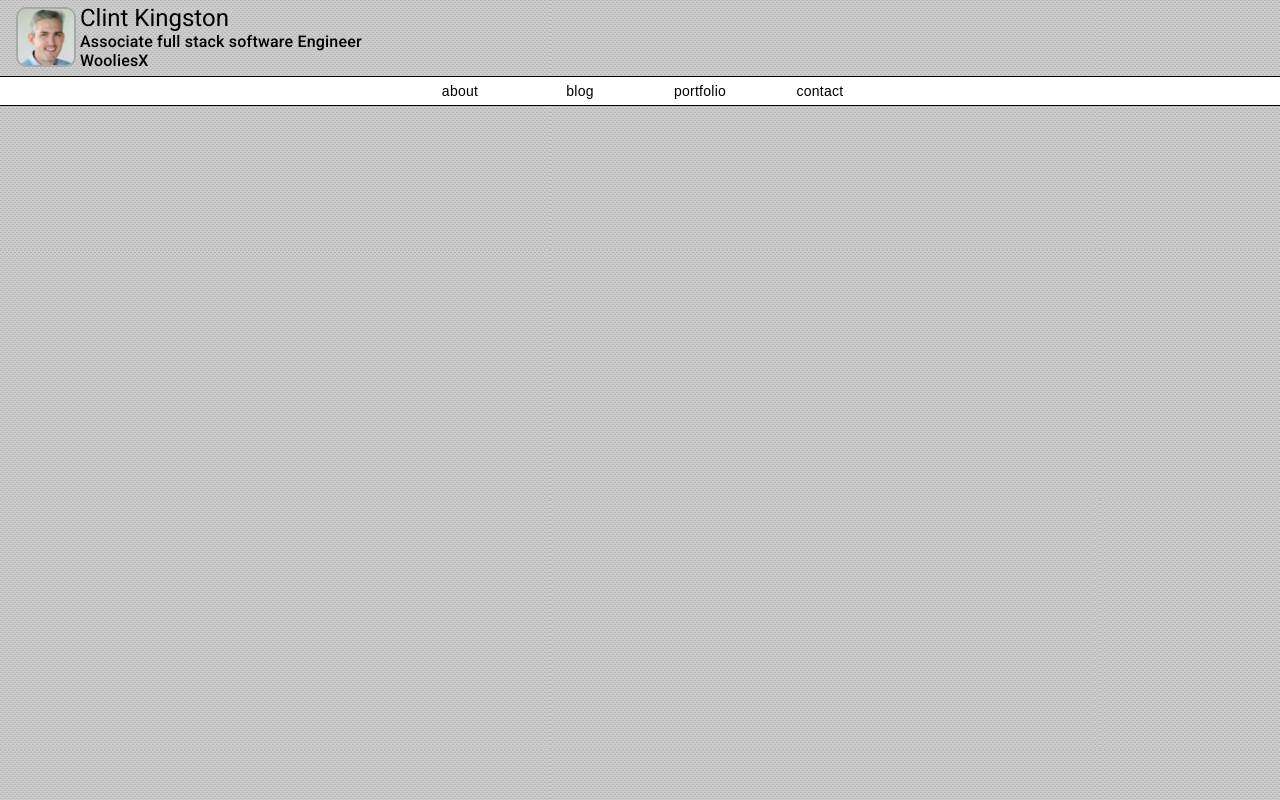
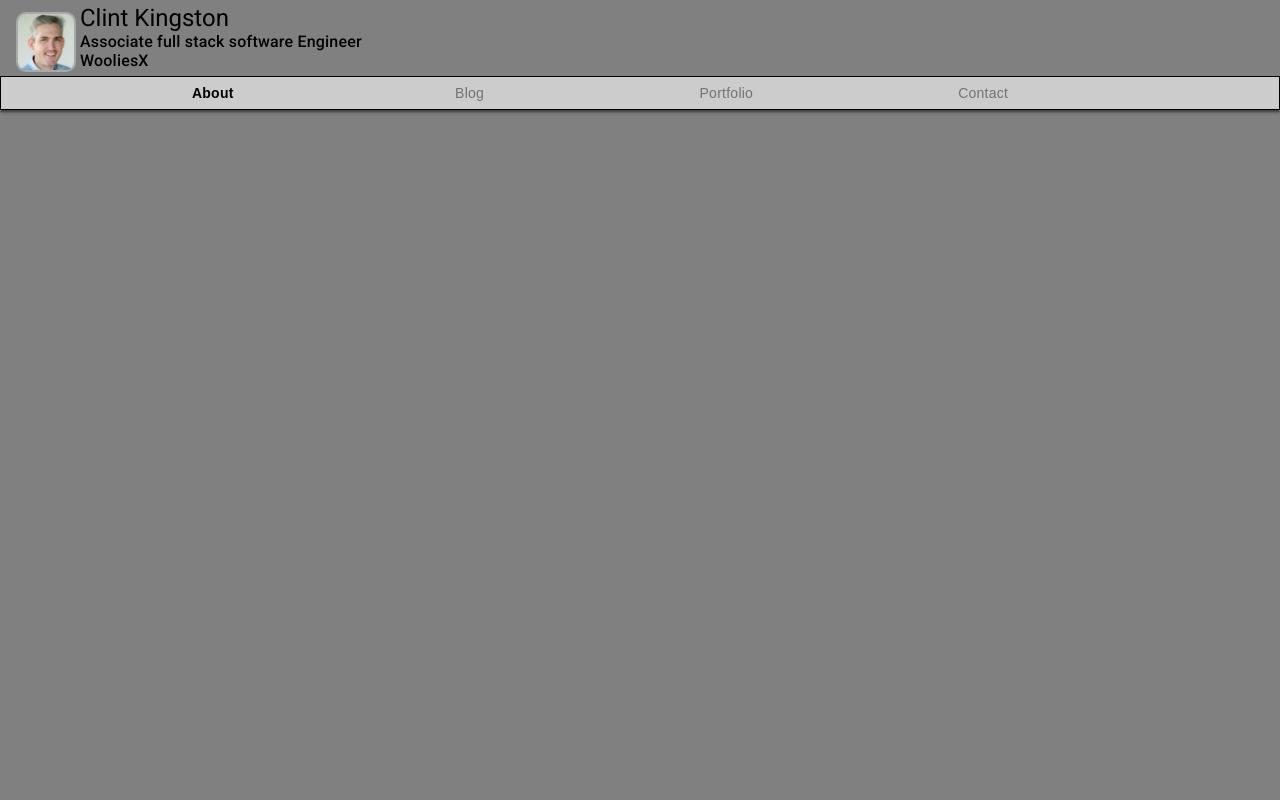
Before and after one commit to iClint/portfolio-web-app, an Angular app: page /about in a window 1280 px wide. Built offline with nearby package versions, Linux system fonts and the light colour scheme; no server answers.

Commit message:
refactored nav menu

```diff
--- a/angular.json
+++ b/angular.json
@@ -20,6 +20,7 @@
             "tsConfig": "tsconfig.app.json",
             "assets": ["src/favicon.ico", "src/assets"],
             "styles": [
+              "node_modules/bootstrap/dist/css/bootstrap.min.css",
               "@angular/material/prebuilt-themes/indigo-pink.css",
               "src/styles.css"
             ],
--- a/package.json
+++ b/package.json
@@ -23,8 +23,11 @@
     "@angular/platform-server": "^17.3.7",
     "@angular/router": "^17.3.7",
     "@angular/ssr": "^17.3.4",
+    "@ng-bootstrap/ng-bootstrap": "^16.0.0",
+    "@popperjs/core": "^2.11.8",
     "animation": "^0.1.3",
     "animations": "^0.0.0",
+    "bootstrap": "^5.3.2",
     "express": "^4.18.2",
     "material": "^0.9.10",
     "rxjs": "~7.8.0",
@@ -35,6 +38,7 @@
     "@angular-devkit/build-angular": "^17.3.4",
     "@angular/cli": "^17.3.4",
     "@angular/compiler-cli": "^17.3.7",
+    "@angular/localize": "^17.3.7",
     "@types/express": "^4.17.17",
     "@types/jasmine": "~5.1.0",
     "@types/node": "^18.18.0",
--- a/src/app/app.component.css
+++ b/src/app/app.component.css
@@ -11,6 +11,10 @@
   );
 } */
 
+.app{
+    background-color: grey;
+}
+
 .card {
 
   height: fit-content;
--- a/src/app/app.component.html
+++ b/src/app/app.component.html
@@ -1,4 +1,6 @@
-<app-header></app-header>
-<app-navigation></app-navigation>
-<div class="small-vert-gap"></div>
-<router-outlet class="router-outlet"></router-outlet>
+<div class="app">
+    <app-header></app-header>
+    <app-navigation></app-navigation>
+    <div class="small-vert-gap"></div>
+    <router-outlet class="router-outlet"></router-outlet>
+</div>
--- a/src/app/app.routes.ts
+++ b/src/app/app.routes.ts
@@ -3,7 +3,7 @@ import { AboutComponent } from './modules/about/about.component';
 import { BlogComponent } from './modules/blog/blog.component';
 
 export const routes: Routes = [
-  { path: '', redirectTo: '/about', pathMatch: 'full' },
+  { path: '', redirectTo: 'about', pathMatch: 'full' },
   { path: 'about', component: AboutComponent },
   { path: 'blog', component: BlogComponent },
 ];
--- a/src/app/modules/shared/header/header.component.css
+++ b/src/app/modules/shared/header/header.component.css
@@ -4,12 +4,14 @@ h2 {
   padding: 0;
   line-height: normal;
 }
+
 .header {
   min-width: 330px;
   position: relative;
   padding-top: 4px;
   padding-bottom: 4px;
   color: black;
+  background-color: grey;
 }
 
 .header__container {
@@ -50,6 +52,7 @@ h2 {
   /* text-shadow: 2px 2px 6px black; */
 }
 
+
 .navigation__hamburger-button {
   position: absolute;
   bottom: 0;
--- a/src/app/modules/shared/navigation/navigation.component.css
+++ b/src/app/modules/shared/navigation/navigation.component.css
@@ -1,38 +1,44 @@
-.nav-link {
-  text-decoration: none;
-  color: black;
-}
-.navigation {
-  background-color: white;
-}
-.navigation__frame {
-  height: 1px;
-  width: 100%;
-  background: black;
+ul {
+  margin: 0;
+  padding: 0;
 }
 
-.navigation__menu-container {
+.navigation {
   display: flex;
   justify-content: center;
-  height: fit;
+  border: 1px solid black;
+  background-color: rgb(205, 204, 204);
+  box-shadow: 0px 2px 3px rgba(0, 0, 0, 0.593);
 }
 
 .navigation__menu {
   list-style: none;
+  max-width: 1200px;
+}
+
+.navigation__desktop {
+  display: inline-flex;
+  justify-content: space-evenly;
+  max-width: 1200px;
+  width: 100%;
 }
 
 .navigation__menu-items {
   display: flex;
   justify-content: center;
-  padding: 4px;
-  min-width: fit-content;
-  width: 120px;
+  align-items: center;
+  width: 90px;
+  height: 32px;
   cursor: pointer;
 }
 
 .navigation__menu-items:hover {
-  cursor: pointer;
   background: rgb(230, 230, 230);
+}
+
+.navigation__links {
+  text-decoration: none;
+  color: rgb(115, 115, 115);
 }
 
 .navigation__hamburger {
@@ -65,9 +71,9 @@
   height: 3px;
   background-color: black;
 }
-/* Small screen */
+
 @media screen and (max-width: 430px) {
-  .desktop-nav-menu {
+  .navigation__desktop {
     display: none;
   }
 
@@ -75,40 +81,28 @@
     display: flex;
   }
 
-  .navigation__menu-container {
-    height: auto;
+  .navigation__menu {
+    display: flex;
+    flex-direction: column;
+    width: 100%;
     overflow: hidden;
   }
 
-  .navigation__menu-container {
-    display: flex;
-    flex-direction: column;
-  }
-
   .navigation__menu-items {
-    display: flex;
-    justify-content: center;
-    padding: 16px;
-    width: 100%;
-    font-size: 18px;
+    padding-top: 32px;
+    padding-bottom: 32px;
+    width: 100vw;
+    font-size: 22px;
   }
 }
 
-/* Desktop */
 @media screen and (min-width: 430px) {
-  .mobile-nav-menu {
-    display: none;
-  }
-
-  .navigation__menu-container {
+  .navigation__menu {
     display: flex;
-  }
-
-  .show-menu {
-    height: auto;
   }
 }
 
-.show-menu {
-  height: auto;
+.active-route {
+  font-weight: 900;
+  color: black;
 }
--- a/src/app/modules/shared/navigation/navigation.component.html
+++ b/src/app/modules/shared/navigation/navigation.component.html
@@ -1,34 +1,32 @@
-<nav class="navigation" [ngClass]="{ 'show-menu': isMenuVisible }">
-  <div class="navigation__frame"></div>
-  <div class="desktop-nav-menu">
+<nav class="navigation">
+  <div class="navigation__desktop">
     <ng-container *ngTemplateOutlet="navMenu"></ng-container>
   </div>
   <div
-    class="mobile-nav-menu"
+    class="navigation__mobile"
     [@expandCollapse]="isMenuVisible ? 'expanded' : 'collapsed'"
   >
     <ng-container *ngTemplateOutlet="navMenu"></ng-container>
   </div>
-  <div class="navigation__frame"></div>
   <div class="navigation__hamburger" (click)="toggleMenu()">
-    <ng-container *ngTemplateOutlet="hamburger"></ng-container>
+    <div class="hamburger-icon">
+      <div class="bar"></div>
+      <div class="bar"></div>
+      <div class="bar"></div>
+    </div>
   </div>
 </nav>
 
 <ng-template #navMenu>
-  <div class="navigation__menu-container">
-    <ul class="navigation__menu" *ngFor="let navOption of navOptions" c>
+  <ul class="navigation__menu" *ngFor="let navOption of navOptions">
+    <a
+      class="navigation__links"
+      [routerLink]="navOption.url"
+      routerLinkActive="active-route"
+    >
       <li class="navigation__menu-items">
-        <a class="nav-link" href="#">{{ navOption }}</a>
+        {{ navOption.label }}
       </li>
-    </ul>
-  </div>
+    </a>
+  </ul>
 </ng-template>
-
-<ng-template #hamburger>
-  <div class="hamburger-icon">
-    <div class="bar"></div>
-    <div class="bar"></div>
-    <div class="bar"></div>
-  </div>
-</ng-template>
--- a/src/app/modules/shared/navigation/navigation.component.ts
+++ b/src/app/modules/shared/navigation/navigation.component.ts
@@ -7,11 +7,12 @@ import {
   transition,
   trigger,
 } from '@angular/animations';
+import { RouterModule } from '@angular/router';
 
 @Component({
   selector: 'app-navigation',
   standalone: true,
-  imports: [CommonModule],
+  imports: [CommonModule, RouterModule],
   templateUrl: './navigation.component.html',
   styleUrl: './navigation.component.css',
   animations: [
@@ -19,9 +20,9 @@ import {
       state(
         'collapsed',
         style({
-          height: '0',
+          height: '2px',
           overflow: 'hidden',
-          opacity: '0',
+          opacity: '1',
         })
       ),
       state(
@@ -37,12 +38,16 @@ import {
   ],
 })
 export class NavigationComponent {
-  navOptions = ['about', 'blog', 'portfolio', 'contact'];
+  navOptions = [
+    { label: 'About', url: 'about' },
+    { label: 'Blog', url: 'blog' },
+    { label: 'Portfolio', url: 'portfolio' },
+    { label: 'Contact', url: 'contact' },
+  ];
   isMenuVisible: boolean = false;
 
   @HostListener('window:resize', ['$event'])
   onResize(event: Event): void {
-    // Adjust the menu visibility based on screen size
     this.isMenuVisible = window.innerWidth > 430;
   }
   toggleMenu(): void {
--- a/src/main.ts
+++ b/src/main.ts
@@ -1,3 +1,5 @@
+/// <reference types="@angular/localize" />
+
 import { bootstrapApplication } from '@angular/platform-browser';
 import { appConfig } from './app/app.config';
 import { AppComponent } from './app/app.component';
--- a/src/styles.css
+++ b/src/styles.css
@@ -8,18 +8,18 @@
   box-sizing: border-box;
 }
 
-.temp{
-  display:flex;
+.temp {
+  display: flex;
   justify-content: center;
 }
 
 html {
-  background-image: url("./assets/images/Carbonfiber-semi-dark-Grey-Seamless-Pattern-For-Website-Background.jpg");
-  background-repeat:repeat; /* Prevent image from repeating */
+  background-color: grey;
+  background-repeat: repeat; /* Prevent image from repeating */
 }
 
 .card {
-  margin:4px;
+  margin: 4px;
   height: fit-content;
   width: 1200px;
 }
--- a/tsconfig.app.json
+++ b/tsconfig.app.json
@@ -4,7 +4,8 @@
   "compilerOptions": {
     "outDir": "./out-tsc/app",
     "types": [
-      "node"
+      "node",
+      "@angular/localize"
     ]
   },
   "files": [
```
Also changed, not shown: 2 other files (tests, documents, lock files or other folders).
